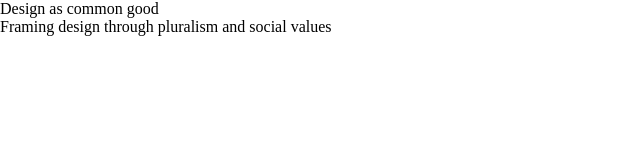
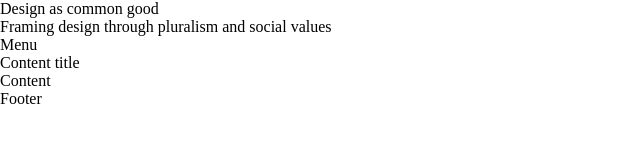
Before and after one commit to lcv-idlab/design-as-common-good, a plain HTML site: page index.html in a window 1280 px wide. Shown: the whole page, without its empty margins (0-640 px from the left). Drawn offline with Linux system fonts and the light colour scheme.

Commit message:
add overal structure

```diff
--- a/index.html
+++ b/index.html
@@ -1,13 +1,30 @@
 <!DOCTYPE html>
 <html lang="en">
 <head>
+	<title>Design as common good</title>
 	<meta charset="utf-8">
-	<title>Design </title>
+	<meta name="viewport" content="width=device-width, initial-scale=1, shrink-to-fit=no">
 	<meta name="description" content="With our conference Design as common good, the Swiss Design Network invites everyone interested in reflecting upon what constitutes a common good.">
 	<link rel="stylesheet" type="text/css" href="asset/style.css">
 </head>
 <body>
-	<h1>Design as common good</h1>
-	<h2>Framing design through pluralism and social values</h2>
+	<header>
+		<div>
+			<h1>Design as common good</h1>
+			<h2>Framing design through pluralism and social values</h2>
+		</div>
+		<nav>
+			Menu
+		</nav>
+	</header>
+	<main>
+		<article>
+			<h3>Content title</h3>
+			<section>Content</section>
+		</article>
+	</main>
+	<footer>
+		Footer
+	</footer>
 </body>
 </html>
```
